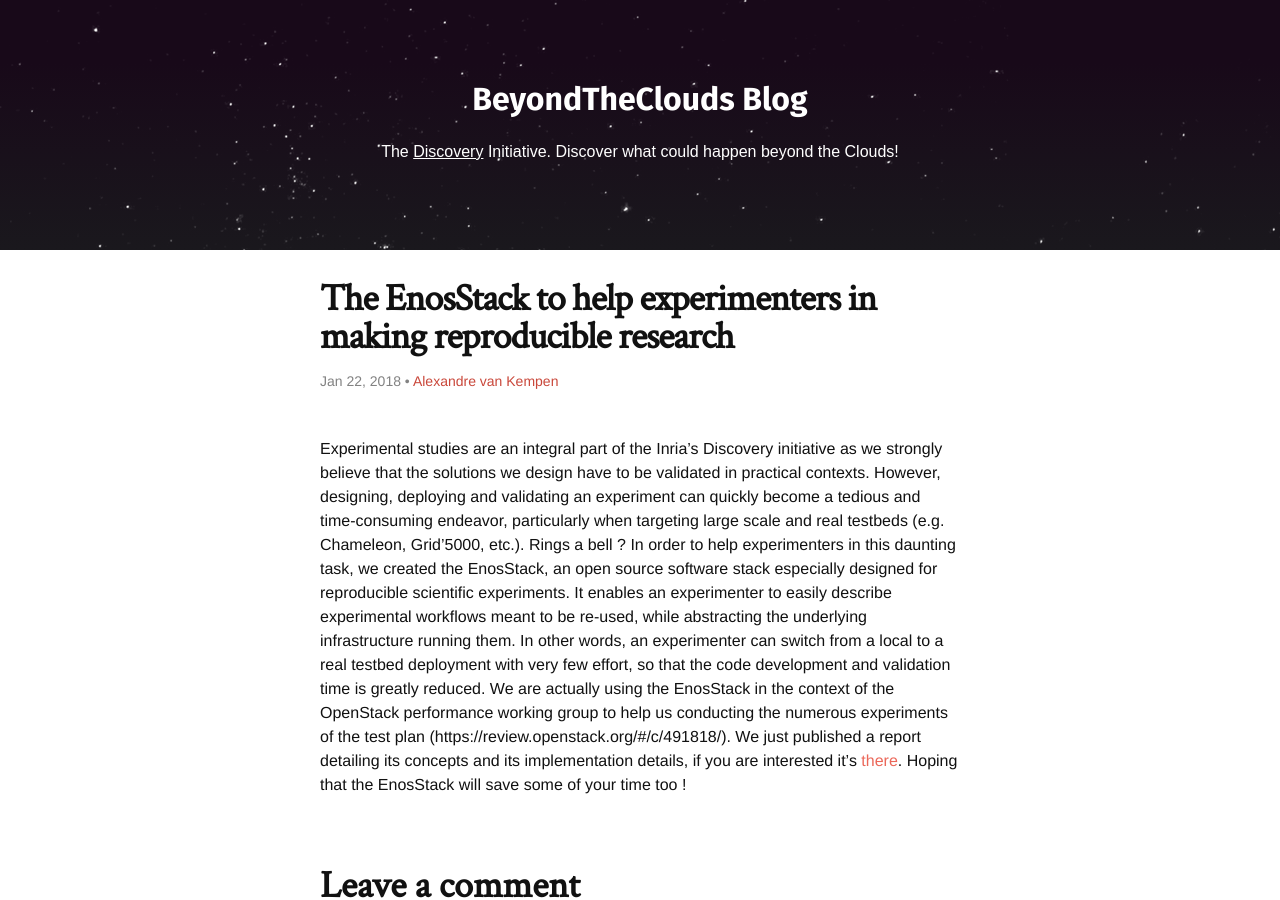
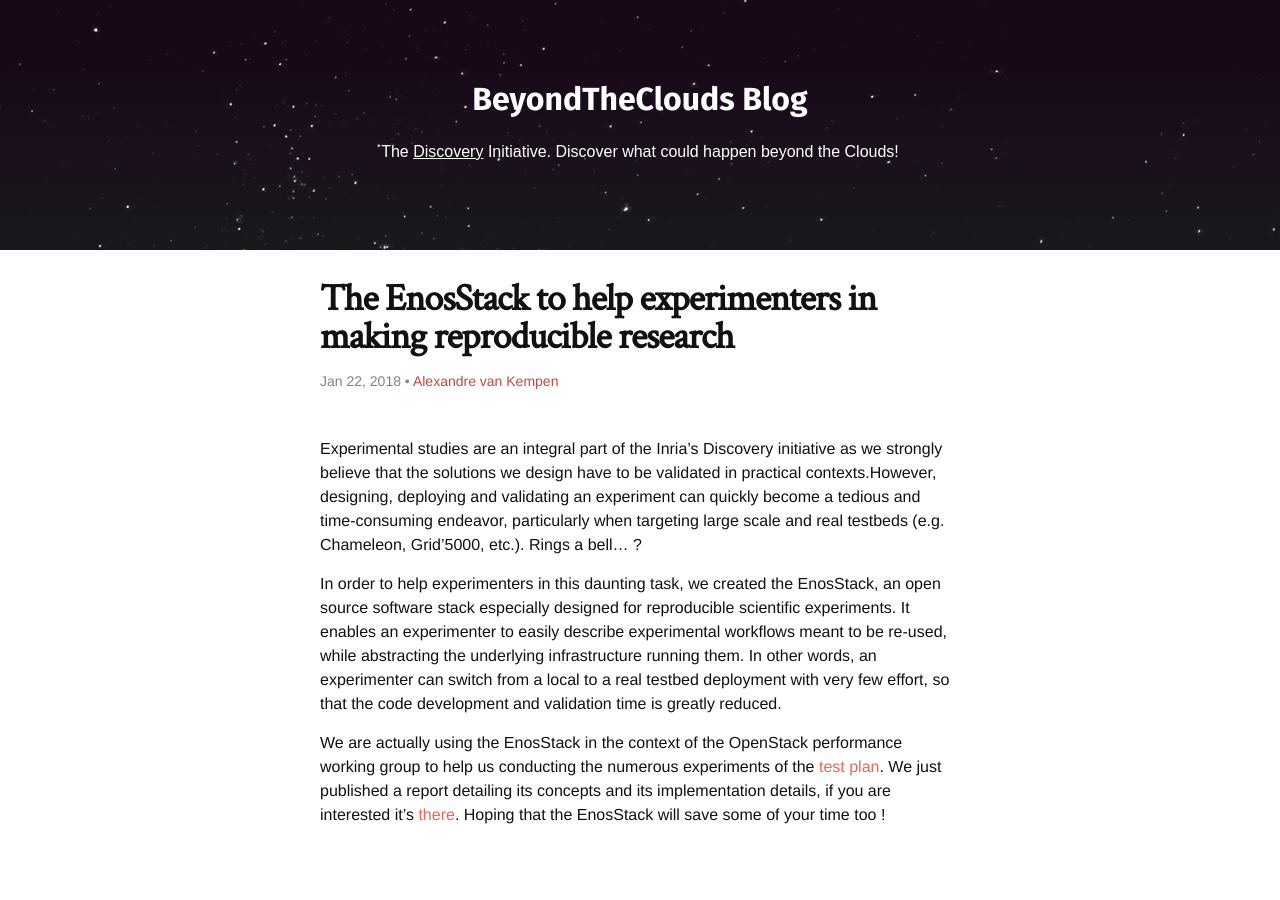
Before and after one commit to Marie-Donnie/blog, a Jekyll site: the page built from _posts/2018-01-22-the-EnosStack-to-help-experimenters-in-making-reproducible-research.markdown, in a window 1280 px wide and 900 px high. Built offline with Jekyll 4.4.1, drawn with Linux system fonts in a browser that asks for light colours.

Commit message:
Update 2018-01-22-the-EnosStack-to-help-experimenters-in-making-reproducible-research.markdown

```diff
--- a/_posts/2018-01-22-the-EnosStack-to-help-experimenters-in-making-reproducible-research.markdown
+++ b/_posts/2018-01-22-the-EnosStack-to-help-experimenters-in-making-reproducible-research.markdown
@@ -6,11 +6,11 @@
 author: avankemp
 ---
 
-Experimental studies are an integral part of the Inria's Discovery initiative as we strongly believe that the solutions we design have to be validated in practical contexts.
-However, designing, deploying and validating an experiment can quickly become a tedious and time-consuming endeavor, particularly when targeting large scale and real testbeds (e.g. Chameleon, Grid’5000, etc.). Rings a bell ?
-In order to help experimenters in this daunting task, we created the EnosStack, an open source software stack especially designed for reproducible scientific experiments.
-It enables an experimenter to easily  describe experimental  workflows meant to be re-used, while  abstracting  the  underlying  infrastructure  running  them.
-In other words, an experimenter can switch from  a  local  to  a  real  testbed deployment with very few effort, so that the code development and validation time is greatly reduced.
-We are actually using the EnosStack in the context of the OpenStack performance working group to help us conducting the numerous experiments of the test plan (https://review.openstack.org/#/c/491818/).
+Experimental studies are an integral part of the Inria's Discovery initiative as we strongly believe that the solutions we design have to be validated in practical contexts.However, designing, deploying and validating an experiment can quickly become a tedious and time-consuming endeavor, particularly when targeting large scale and real testbeds (e.g. Chameleon, Grid’5000, etc.). Rings a bell... ?
+
+In order to help experimenters in this daunting task, we created the EnosStack, an open source software stack especially designed for reproducible scientific experiments. It enables an experimenter to easily  describe experimental  workflows meant to be re-used, while  abstracting  the  underlying  infrastructure  running  them. In other words, an experimenter can switch from  a  local  to  a  real  testbed deployment with very few effort, so that the code development and validation time is greatly reduced.
+
+
+We are actually using the EnosStack in the context of the OpenStack performance working group to help us conducting the numerous experiments of the [test plan](https://review.openstack.org/#/c/491818/).
 We just published a report detailing its concepts and its implementation details, if you are interested it's [there](https://hal.inria.fr/hal-01689726).
 Hoping that the EnosStack will save some of your time too !
```
